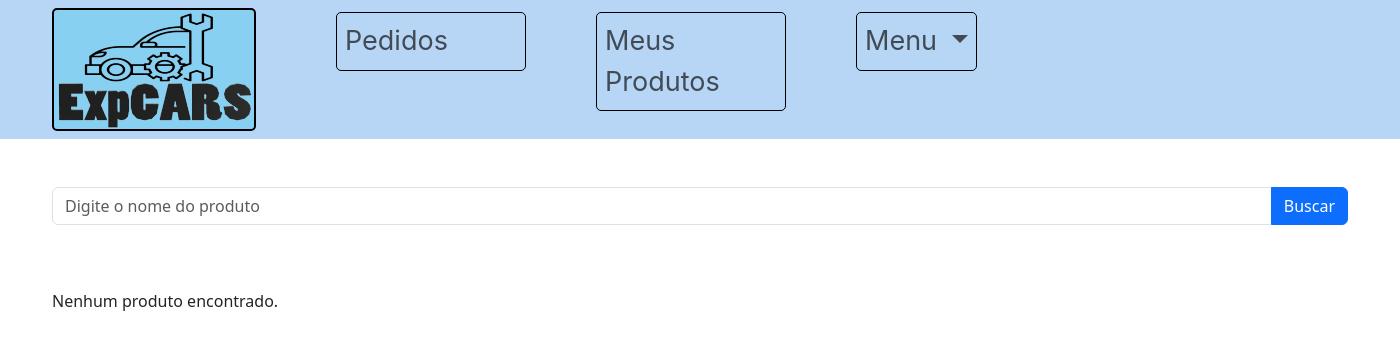
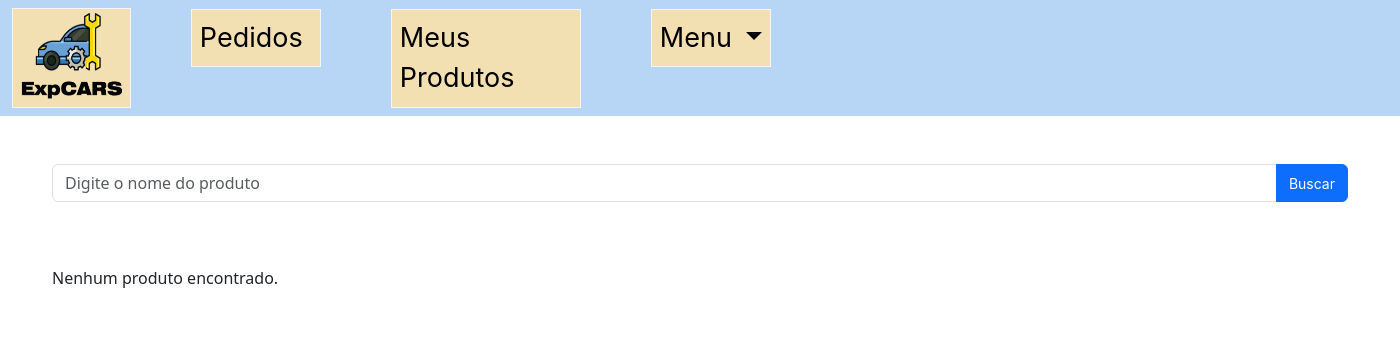
Before and after one commit to raylancfreire/TCC3, a PHP site: page /catalogo_luan.php in a window 1400 px wide. Shown: the top 350 px of the page. Run offline with PHP 8.4, Linux system fonts and the light colour scheme; the visitor is signed in with stand-in values (Sample User, id 1); data that the repository does not hold is empty.

Commit message:
Add files via upload

```diff
--- a/TCC/BANCO DE DADOS/BANCO DE DADOS ATUALIZADO.sql
+++ b/TCC/BANCO DE DADOS/BANCO DE DADOS ATUALIZADO.sql
@@ -48,11 +48,11 @@ CREATE TABLE pedidos (
     endereco_entrega VARCHAR(255),
     data_pedido TIMESTAMP DEFAULT CURRENT_TIMESTAMP,
     status_pedido VARCHAR(20),
-    id_empresa INT,
+    id_empresa int,
     FOREIGN KEY (id_usuario) REFERENCES usuarios(id_usuario),
-    FOREIGN KEY (id_produto) REFERENCES produtos(id_produto),
-    FOREIGN KEY (id_empresa) REFERENCES empresas(id_empresa)
+    FOREIGN KEY (id_produto) REFERENCES produtos(id_produto)
 );
+drop table pedidos;
 
 -- Adicionar índice na coluna status_pedido da tabela pedidos
 ALTER TABLE pedidos ADD INDEX idx_status_pedido (status_pedido);
--- a/TCC/CRUD/cad_produto.php
+++ b/TCC/CRUD/cad_produto.php
@@ -10,6 +10,7 @@ if (isset($_FILES['imagem'])) {
     $preco = $_POST['preco'];
     $quantidade_produto = $_POST['quantidade_produto'];
     $empresa = $_POST['empresa'];
+    $id_empresa_cad = $_POST['id_empresa_cad'];
 
     if ($arquivo['error']) {
         die('Falha ao enviar o arquivo.');
@@ -32,7 +33,7 @@ if (isset($_FILES['imagem'])) {
 
     $funciona = move_uploaded_file($arquivo["tmp_name"], $path);
     if ($funciona) {
-        $cad_prod = $pdo->prepare("INSERT INTO produtos (nome_produto, descricao, marca, categoria, preco, quantidade_produto, imagem, path, empresa) VALUES (:nome_produto, :descricao, :marca, :categoria, :preco, :quantidade_produto, :imagem, :path, :empresa)");
+        $cad_prod = $pdo->prepare("INSERT INTO produtos (nome_produto, descricao, marca, categoria, preco, quantidade_produto, imagem, path, empresa, id_empresa_cad) VALUES (:nome_produto, :descricao, :marca, :categoria, :preco, :quantidade_produto, :imagem, :path, :empresa, :id_empresa_cad)");
         $cad_prod->bindParam(':nome_produto', $nome_produto);
         $cad_prod->bindParam(':descricao', $descricao);
         $cad_prod->bindParam(':marca', $marca);
@@ -42,6 +43,7 @@ if (isset($_FILES['imagem'])) {
         $cad_prod->bindParam(':imagem', $nomeDoArquivo);
         $cad_prod->bindParam(':path', $path);
         $cad_prod->bindParam(':empresa', $empresa);
+        $cad_prod->bindParam(':id_empresa_cad', $id_empresa_cad);
         $cad_prod->execute();
 
         echo "<p>Arquivo enviado com sucesso. <a \" href=\"../catalogo_luan.php\">Clique aqui</a> para visualizar o arquivo.</p>";
--- a/TCC/CSS/navbar.css
+++ b/TCC/CSS/navbar.css
@@ -6,7 +6,7 @@
 }
 
 .navbar-nav{
-    margin-right: 70px; /* Espaçamento entre os itens */
+  margin-right: -10px; /* Espaçamento entre os itens */
 }
 
 
@@ -18,32 +18,32 @@
   border: 1.5px;
   border-color: black;
   border-radius: 7px;
+
 }
 
 .navbar-toggler {
-    border-color: #2c4acf; /* Cor da borda do botão para expandir a navbar */
+  border-color: #fde3a7d7; /* Cor da borda do botão para expandir a navbar */
 }
 
 .navbar-toggler-icon {
-    background-color: #2c4acf; /* Cor do ícone do botão para expandir a navbar */
+  background-color: #fde3a7d7; /* Cor do ícone do botão para expandir a navbar */
+
 }
 
 .nav-link {
   color: black; /* Cor do texto dos links da navbar */
-    margin-right: 70px;
-    border: 1.5px solid black;
-    border-radius: 5px;
-    background-color: #a1def7;
+  margin-right: 600px;
+  border: 1.5px solid whitesmoke;
+  background-color: #fde3a7d7;
   font-family: 'Inter', sans-serif;
   cursor: pointer;
   transition: all 0.3s ease;
-    margin-bottom: 1rem;
 }
 
 .nav-link:hover {
-    color: #5974ec; /* Cor do texto dos links da navbar ao passar o mouse */
+  color: wh; /* Cor do texto dos links da navbar ao passar o mouse */
   transform: scale(1.1);
-    background-color: #7cbad3;
+  background-color: darkgray;
 }
 
 .dropdown-menu {
@@ -69,11 +69,15 @@
 }
 
 .logo {
-    background-color: rgb(135, 208, 241);
-    margin-right: 80px;
-    margin-left: 40px;
-    border: 2px solid black;
-    border-radius: 5px;
+  background-color: #fde3a7d7;
+  margin-right: 60px;
+  margin-left: 0;
+  border: 1.5px solid whitesmoke;
+}
+.carrinho-img img {
+  width: 20px; /* Largura da imagem */
+  height: 20px; /* Altura da imagem */
+  margin-right: 5px; /* Margem direita */
 }
 
 
--- a/TCC/catalogo_luan.php
+++ b/TCC/catalogo_luan.php
@@ -14,7 +14,7 @@ if ($includeNavbar) {
   <meta charset="UTF-8">
   <meta name="viewport" content="width=device-width, initial-scale=1">
   <title>Index</title>
-  <link href="https://cdn.jsdelivr.net/npm/bootstrap@5.3.0/dist/css/bootstrap.min.css" rel="stylesheet">
+
   <link rel="stylesheet" href="catalogo.css">
 </head>
 
--- a/TCC/meus_pedidos.php
+++ b/TCC/meus_pedidos.php
@@ -22,7 +22,7 @@ $pedidos = $stmt->fetchAll(PDO::FETCH_ASSOC);
 
 <head>
     <link rel="stylesheet" href="CSS/meus_pedidos.css">
-    <link href="https://cdn.jsdelivr.net/npm/bootstrap@5.3.0/dist/css/bootstrap.min.css" rel="stylesheet" integrity="sha384-9ndCyUaIbzAi2FUVXJi0CjmCapSmO7SnpJef0486qhLnuZ2cdeRhO02iuK6FUUVM" crossorigin="anonymous">
+
     <title>Meus Pedidos</title>
 </head>
 
--- a/TCC/navbar.php
+++ b/TCC/navbar.php
@@ -56,28 +56,28 @@ $conn->close();
 <body>
   <nav class="navbar navbar-expand-lg" style="background-color: #b7d6f5;">
     <div class="container-fluid">
-      <img src="IMAGENS/LOGO2.png" class="logo" alt="Logo" onclick="window.location.href='catalogo_luan.php';" style="cursor: pointer;">
+    <img src="IMAGENS/ICONE-LOGO.png" class="logo" alt="Logo" onclick="window.location.href='main.php';" style="cursor: pointer; width: 150px; height: 100px;">
       <button class="navbar-toggler" type="button" data-bs-toggle="collapse" data-bs-target="#navbarSupportedContent" aria-controls="navbarSupportedContent" aria-expanded="false" aria-label="Toggle navigation">
         <span class="navbar-toggler-icon"></span>
       </button>
       <div class="collapse navbar-collapse" id="navbarSupportedContent">
         <ul class="navbar-nav">
           <li class="nav-item">
-          <?php if ($tipoUsuario === 'empresa') : ?>
-              <a class="nav-link" href="pedidos.php" style="margin-right: 70px; width: 190px; border: 1.5px solid black; border-radius: 5px;">Pedidos</a>
+            <?php if ($tipoUsuario === 'empresa') : ?>
+              <a class="nav-link" href="pedidos.php" style="margin-right: 70px; width: 130px;">Pedidos</a>
             <?php else : ?>
-              <a class="nav-link" href="pedidos.php" style="margin-right: 70px; width: 190px; border: 1.5px solid black; border-radius: 5px;">Catalogo</a>
+              <a class="nav-link" href="catalogo_luan.php" style="margin-right: 70px; width: 130px;">Catálogo</a>
             <?php endif; ?>
           </li>
           <li class="nav-item">
             <?php if ($tipoUsuario === 'empresa') : ?>
-              <a class="nav-link" href="meus_produtos.php" style="margin-right: 70px; width: 190px; border: 1.5px solid black; border-radius: 5px;">Meus Produtos</a>
+              <a class="nav-link" href="meus_produtos.php" style="margin-right: 70px; width: 190px;">Meus Produtos</a>
             <?php else : ?>
-              <a class="nav-link" href="pedidos.php" style="margin-right: 70px; width: 190px; border: 1.5px solid black; border-radius: 5px;">Meus Pedidos</a>
+              <a class="nav-link" href="meus_pedidos.php" style="margin-right: 70px; width: 190px;">Meus Pedidos</a>
             <?php endif; ?>
           </li>
           <li class="nav-item dropdown">
-            <a class="nav-link dropdown-toggle" href="#" role="button" data-bs-toggle="dropdown" aria-expanded="false" style="border: 1.5px solid black; border-radius: 5px;">
+            <a class="nav-link dropdown-toggle" href="#" role="button" data-bs-toggle="dropdown" aria-expanded="false">
               Menu
             </a>
             <ul class="dropdown-menu">
@@ -91,22 +91,20 @@ $conn->close();
             </ul>
           </li>
         </ul>
-        <div class="carrinho">
-        <?php if ($tipoUsuario !== 'empresa') : ?>
-            <div class="d-flex justify-content-end ms-auto" style="margin-top: 22px;">
-              <p><a href="carrinho.php"> <img src="IMAGENS/carrinho3.png" alt=""></a></p>
-            </div>
-          <?php endif; ?>
-
         </div>
         <div class="container">
           <?php if ($tipoUsuario !== 'empresa') : ?>
-            <div class="d-flex justify-content-end ms-auto" style="margin-top: 22px;">
-              <p>Seu endereço: <?php echo $_SESSION['endereco']; ?></p>
+            <div class="d-flex ms-auto" style="margin-top:5px;">
+              <?php echo $_SESSION['endereco']; ?>
             </div>
           <?php endif; ?>
         </div>
-
+        <div class="carrinho">
+        <?php if ($tipoUsuario !== 'empresa') : ?>
+          <div class="d-flex ms-auto" style="margin-top:5px;">
+            <p><a href="carrinho.php"><img class="carrinho-img" src="IMAGENS/carrinho3.png" alt=""></a></p>
+            </div>
+          <?php endif; ?>
       </div>
     </div>
   </nav>
--- a/TCC/protected.php
+++ b/TCC/protected.php
@@ -17,12 +17,14 @@ if (isset($_SESSION['id_empresa'])) {
     $result = $pdo->query($sql);
 
     if ($result->rowCount() > 0) {
-        // Obtém o nome do usuário
+        // Obtém o nome do usuário e o id_empresa
         $row = $result->fetch(PDO::FETCH_ASSOC);
         $nome = $row['nome'];
+        $idEmpresa = $_SESSION['id_empresa'];
 
-        // Armazena o nome do usuário na variável de sessão
+        // Armazena o nome do usuário e o id_empresa na variável de sessão
         $_SESSION['nome'] = $nome;
+        $_SESSION['id_empresa'] = $idEmpresa;
     } else {
         // Caso o id_empresa não seja encontrado, você pode lidar com isso de acordo com a lógica do seu sistema
     }
```
Also changed, not shown: TCC/cadastrar_produto.php (+6 -5 lines), TCC/logar.php (+1 -13 lines), TCC/pedidos.php (+5 -4 lines), TCC/tela_produto.php (+5 -4 lines), TCC/processar_pedido.php (added). Lines whose indentation alone changed are shown as unchanged.
